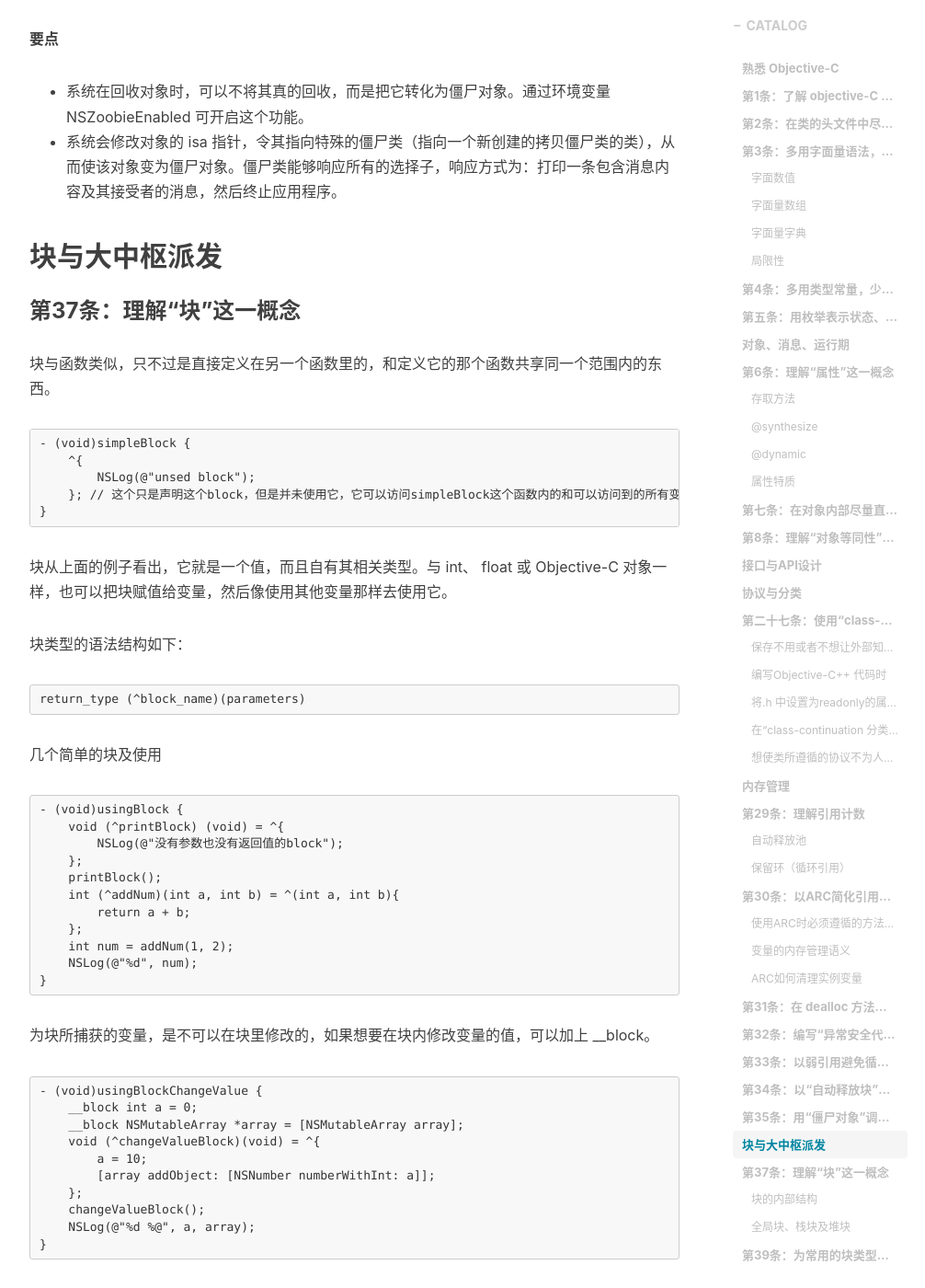
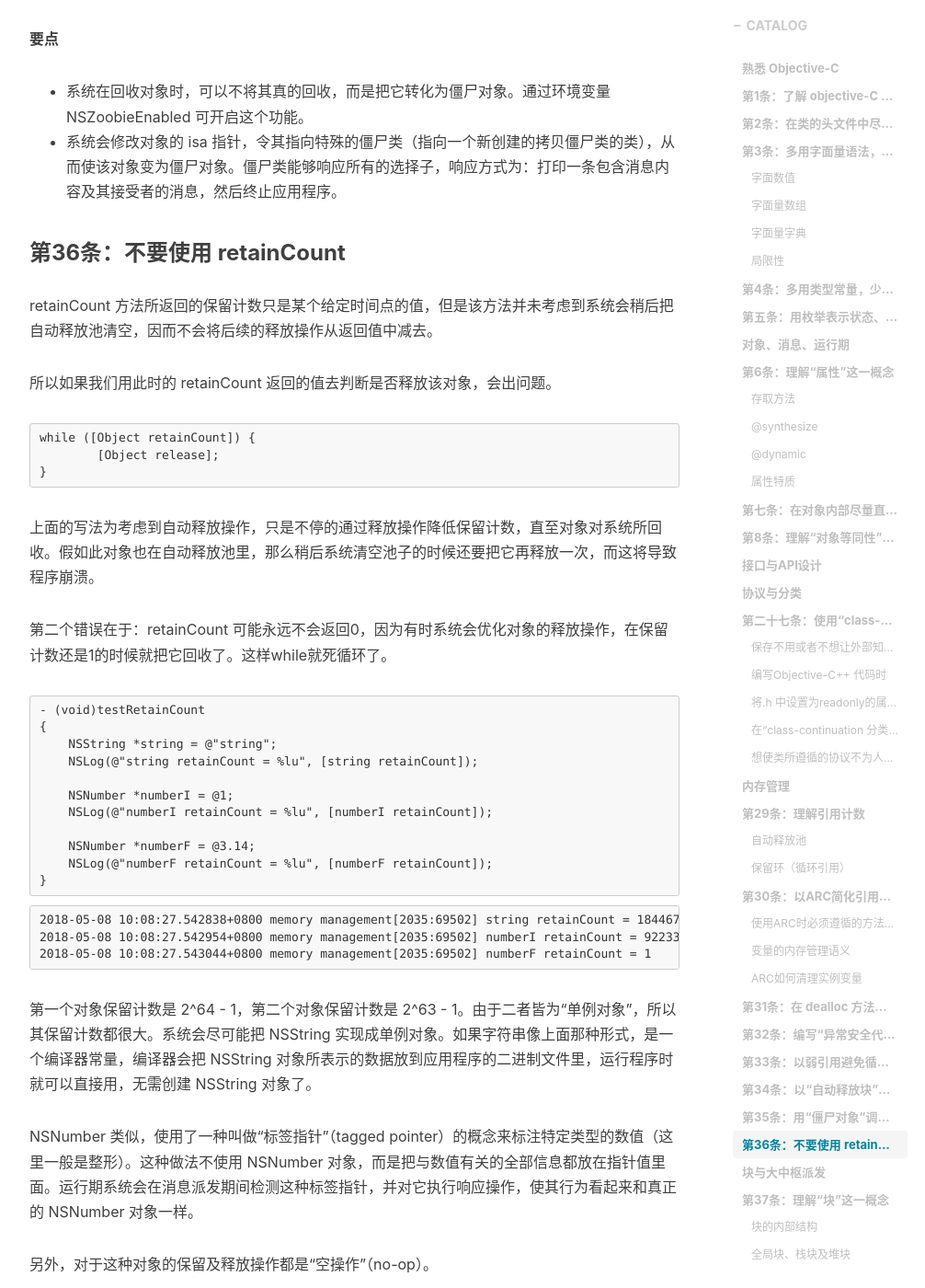
Before and after one commit to MFNothing/MFNothing.github.io, a Jekyll site: the page built from _posts/2017-07-31-effictive-Objective-C.markdown, in a window 1280 px wide and 1400 px high, scrolled down 23485 px. Shown: the whole window at 92% size, without its empty margins (233-1239 px from the left). Built offline with Jekyll 4.4.1, drawn with Linux system fonts in a browser that asks for light colours; nearby versions of some CDN libraries; comment, search, counter and statistics services are not loaded; some of the changed text lies outside the part shown.

Commit message:
don't use retainCount

````diff
--- a/_posts/2017-07-31-effictive-Objective-C.markdown
+++ b/_posts/2017-07-31-effictive-Objective-C.markdown
@@ -809,6 +809,53 @@ for (NSDictionary *record in databaseRecords) {
 * 系统在回收对象时，可以不将其真的回收，而是把它转化为僵尸对象。通过环境变量 NSZoobieEnabled 可开启这个功能。
 * 系统会修改对象的 isa 指针，令其指向特殊的僵尸类（指向一个新创建的拷贝僵尸类的类），从而使该对象变为僵尸对象。僵尸类能够响应所有的选择子，响应方式为：打印一条包含消息内容及其接受者的消息，然后终止应用程序。
 
+### 第36条：不要使用 retainCount
+
+retainCount 方法所返回的保留计数只是某个给定时间点的值，但是该方法并未考虑到系统会稍后把自动释放池清空，因而不会将后续的释放操作从返回值中减去。
+
+所以如果我们用此时的 retainCount 返回的值去判断是否释放该对象，会出问题。
+
+```
+while ([Object retainCount]) {
+	[Object release];
+}
+```
+
+上面的写法为考虑到自动释放操作，只是不停的通过释放操作降低保留计数，直至对象对系统所回收。假如此对象也在自动释放池里，那么稍后系统清空池子的时候还要把它再释放一次，而这将导致程序崩溃。
+
+第二个错误在于：retainCount 可能永远不会返回0，因为有时系统会优化对象的释放操作，在保留计数还是1的时候就把它回收了。这样while就死循环了。
+
+```
+- (void)testRetainCount
+{
+    NSString *string = @"string";
+    NSLog(@"string retainCount = %lu", [string retainCount]);
+
+    NSNumber *numberI = @1;
+    NSLog(@"numberI retainCount = %lu", [numberI retainCount]);
+
+    NSNumber *numberF = @3.14;
+    NSLog(@"numberF retainCount = %lu", [numberF retainCount]);
+}
+```
+
+```
+2018-05-08 10:08:27.542838+0800 memory management[2035:69502] string retainCount = 18446744073709551615
+2018-05-08 10:08:27.542954+0800 memory management[2035:69502] numberI retainCount = 9223372036854775807
+2018-05-08 10:08:27.543044+0800 memory management[2035:69502] numberF retainCount = 1
+```
+
+第一个对象保留计数是 2^64 - 1，第二个对象保留计数是 2^63 - 1。由于二者皆为“单例对象”，所以其保留计数都很大。系统会尽可能把 NSString 实现成单例对象。如果字符串像上面那种形式，是一个编译器常量，编译器会把 NSString 对象所表示的数据放到应用程序的二进制文件里，运行程序时就可以直接用，无需创建 NSString 对象了。
+
+NSNumber 类似，使用了一种叫做“标签指针”（tagged pointer）的概念来标注特定类型的数值（这里一般是整形）。这种做法不使用 NSNumber 对象，而是把与数值有关的全部信息都放在指针值里面。运行期系统会在消息派发期间检测这种标签指针，并对它执行响应操作，使其行为看起来和真正的 NSNumber 对象一样。
+
+另外，对于这种对象的保留及释放操作都是“空操作”（no-op）。
+
+**要点**
+
+* 对象的保留计数看似有用，实则不然，因为任何给定时间点的“绝对保留计数”都无法反映对象的生命期的全貌。
+* 引入 ARC 之后，retainCount 方法就正式废止了，在 ARC 下调用该方法会导致编译器错误。
+
 ## 块与大中枢派发
 
 ### 第37条：理解“块”这一概念
@@ -993,7 +1040,7 @@ typedef void (^CopyBlock)(void);
 虽然block类型不一样，但是地址是相同的。
 
 
-### 第39条：为常用的块类型创建 typedef
+### 第38条：为常用的块类型创建 typedef
 
 目的是为了增加代码可读性。
 
````
